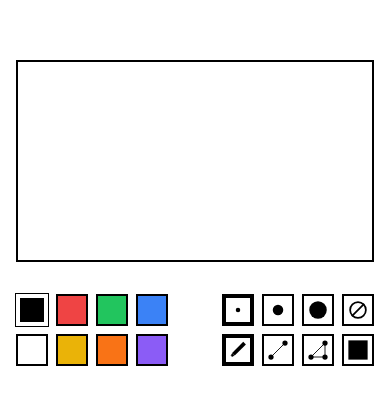
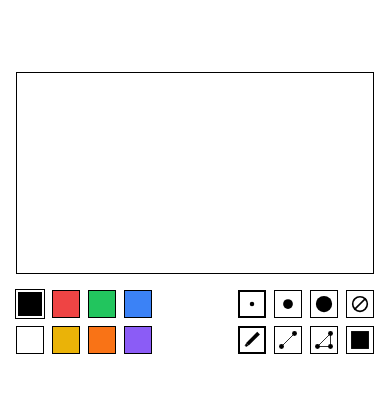
Before and after one commit to johnjyang/architecture_sketch_search, a website built with Vite: page frontend/index.html in a window 390 px wide. Shown: the part 209-614 px from the top of the page. Built offline with nearby package versions, Linux system fonts and the light colour scheme.

Commit message:
update mobile ui

```diff
--- a/frontend/css/style.css
+++ b/frontend/css/style.css
@@ -4,7 +4,7 @@
 
 @layer components {
     .setting {
-      @apply h-8 lg:h-12 aspect-square border-2 border-solid border-black;
+      @apply h-7 md:h-8 lg:h-12 aspect-square border border-solid border-black;
     }
 
     .setting > img {
@@ -12,11 +12,11 @@
     }
 
     .setting.selected {
-        @apply border-4;
+        @apply border-2;
     }
 
     #black.setting.selected {
-      @apply border-4 border-white outline outline-1 outline-black;
+      @apply border-2 border-white outline outline-1 outline-black;
     }
 
     .setting.selected.hide-select {
--- a/frontend/index.html
+++ b/frontend/index.html
@@ -7,9 +7,9 @@
     <title>Drawing App</title>
   </head>
   <body class="flex flex-col items-center justify-center h-full py-8 px-4 w-full lg:w-4/5 xl:w-3/4 2xl:w-2/3 mx-auto">
-    <canvas id="canvas" class="w-full max-h-full aspect-video border-2 border-black border-solid mb-8"></canvas>
+    <canvas id="canvas" class="w-full max-h-full aspect-video border border-black border-solid mb-4"></canvas>
     <div class="w-full flex flex-row justify-between">
-        <div id="colors" class="grid grid-rows-2 grid-cols-4 gap-2 justify-self-start">
+        <div id="colors" class="grid grid-rows-2 grid-cols-4 gap-2 sm:gap justify-self-start">
             <button id="black" class="bg-black setting"></button>
             <button class="bg-red-500 setting"></button>
             <button class="bg-green-500 setting"></button>
@@ -19,7 +19,7 @@
             <button class="bg-orange-500 setting"></button>
             <button class="bg-violet-500 setting"></button>
         </div>
-        <div id="settings" class="grid grid-rows-2 grid-cols-4 gap-2 justify-self-end">
+        <div id="settings" class="grid grid-rows-2 grid-cols-4 gap-2 sm:gap justify-self-end">
             <button id="small" class="setting size">
                 <img src="./assets/small.svg" alt="small">
             </button>
```
